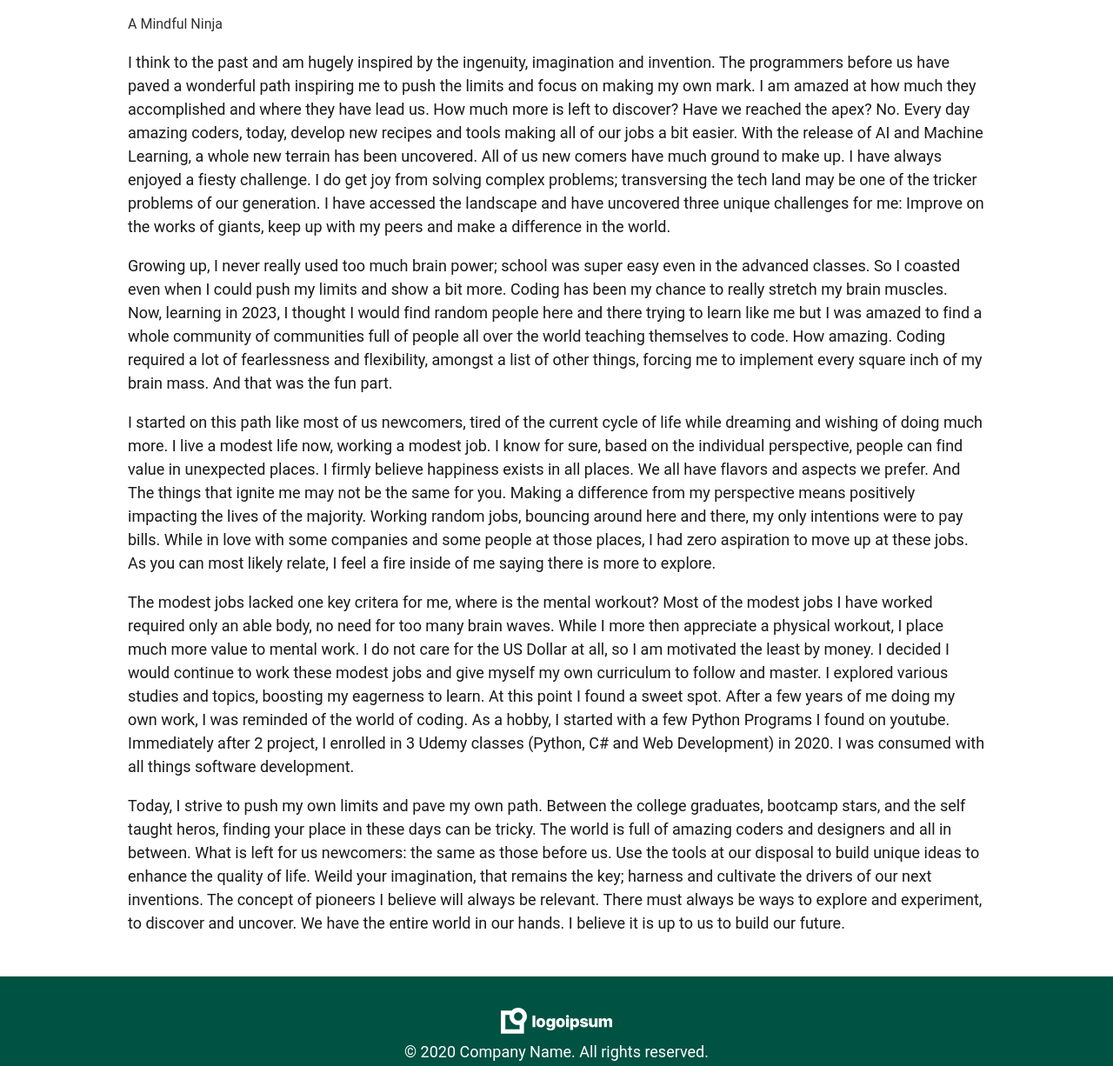
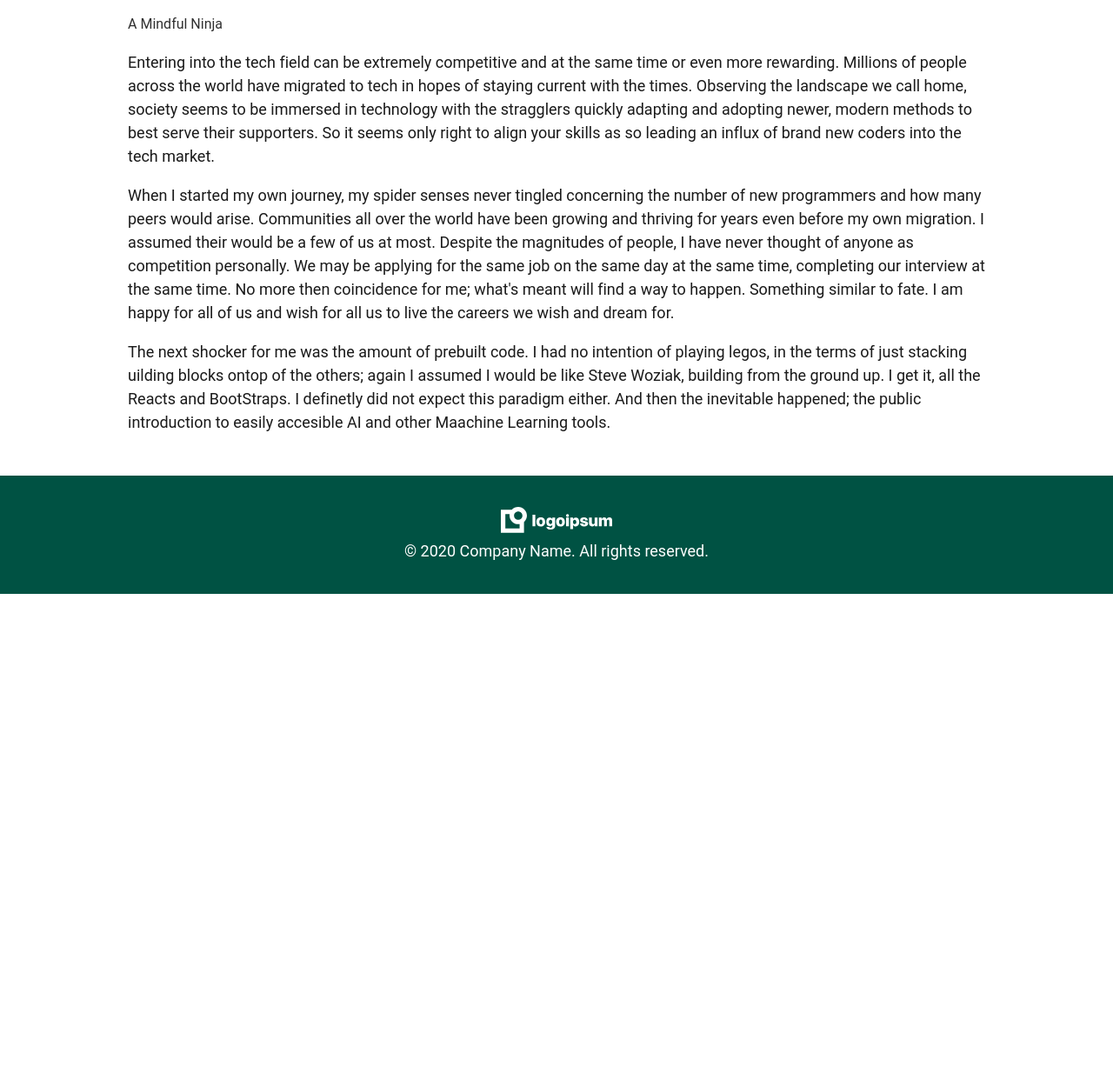
Before and after one commit to CEODemitri/To-Code, an Eleventy site: page src/blog/2023-11-09-my-first-article.md in a window 1280 px wide. Shown: the part 919-2145 px from the top of the page at 87% size. After the commit the page ends 1602 px from the top, so only its background shows below. Built offline with nearby package versions, Linux system fonts and the light colour scheme; Eleventy itself is replaced by a stand-in of ours; files that its build step writes are made by us from their sources.

Commit message:
working on the first blog, half way through first draft. devising a better routine and enjoying the time spent

```diff
--- a/src/blog/2023-11-09-my-first-article.md
+++ b/src/blog/2023-11-09-my-first-article.md
@@ -8,13 +8,13 @@ imageAlt: A Mindful Ninja
 description: I started this adventure as A Challenge to myself to be something different. The path has been exciting and eye-opening. How easy life may pass us by revealing new paradigms by the moment. What does our future hold in this turbelent era? One thing for sure, I will be an assest to the future society.
 ---
 
+<!-- proofread and up the ante. get live -->
 <!-- TODO 1: rewrite this blog and write complete at the bottom of the page-->
-I think to the past and am hugely inspired by the ingenuity, imagination and invention. The programmers before us have paved a wonderful path inspiring me to push the limits and focus on making my own mark. I am amazed at how much they accomplished and where they have lead us. How much more is left to discover? Have we reached the apex? No. Every day amazing coders, today, develop new recipes and tools making all of our jobs a bit easier. With the release of AI and Machine Learning, a whole new terrain has been uncovered. All of us new comers have much ground to make up. I have always enjoyed a fiesty challenge. I do get joy from solving complex problems; transversing the tech land may be one of the tricker problems of our generation. I have accessed the landscape and have uncovered three unique challenges for me: Improve on the works of giants, keep up with my peers and make a difference in the world.
+<!-- for the first blog, my idea is to get the ball rolling with this site. I have a few plans to implement. this first blog must set the foundation for this iteration of the site(even though it will be seen last when listed, more personal) -->
+<!-- topic: in the beginning: as coders what is our motivation, what may we accomplish, the state of the coding community -->
+Entering into the tech field can be extremely competitive and at the same time or even more rewarding. Millions of people across the world have migrated to tech in hopes of staying current with the times. Observing the landscape we call home, society seems to be immersed in technology with the stragglers quickly adapting and adopting newer, modern methods to best serve their supporters. So it seems only right to align your skills as so leading an influx of brand new coders into the tech market.
 
-Growing up, I never really used too much brain power; school was super easy even in the advanced classes. So I coasted even when I could push my limits and show a bit more. Coding has been my chance to really stretch my brain muscles. Now, learning in 2023, I thought I would find random people here and there trying to learn like me but I was amazed to find a whole community of communities full of people all over the world teaching themselves to code. How amazing. Coding required a lot of fearlessness and flexibility, amongst a list of other things, forcing me to implement every square inch of my brain mass. And that was the fun part.
+When I started my own journey, my spider senses never tingled concerning the number of new programmers and how many peers would arise. Communities all over the world have been growing and thriving for years even before my own migration. I assumed their would be a few of us at most. Despite the magnitudes of people, I have never thought of anyone as competition personally. We may be applying for the same job on the same day at the same time, completing our interview at the same time. No more then coincidence for me; what's meant will find a way to happen. Something similar to fate. I am happy for all of us and wish for all us to live the careers we wish and dream for.
 
-I started on this path like most of us newcomers, tired of the current cycle of life while dreaming and wishing of doing much more. I live a modest life now, working a modest job. I know for sure, based on the individual perspective, people can find value in unexpected places. I firmly believe happiness exists in all places. We all have flavors and aspects we prefer. And The things that ignite me may not be the same for you. Making a difference from my perspective means positively impacting the lives of the majority. Working random jobs, bouncing around here and there, my only intentions were to pay bills. While in love with some companies and some people at those places, I had zero aspiration to move up at these jobs. As you can most likely relate, I feel a fire inside of me saying there is more to explore.
-
-The modest jobs lacked one key critera for me, where is the mental workout? Most of the modest jobs I have worked required only an able body, no need for too many brain waves. While I more then appreciate a physical workout, I place much more value to mental work. I do not care for the US Dollar at all, so I am motivated the least by money. I decided I would continue to work these modest jobs and give myself my own curriculum to follow and master. I explored various studies and topics, boosting my eagerness to learn. At this point I found a sweet spot. After a few years of me doing my own work, I was reminded of the world of coding. As a hobby, I started with a few Python Programs I found on youtube. Immediately after 2 project, I enrolled in 3 Udemy classes (Python, C# and Web Development) in 2020. I was consumed with all things software development.
-
-Today, I strive to push my own limits and pave my own path. Between the college graduates, bootcamp stars, and the self taught heros, finding your place in these days can be tricky. The world is full of amazing coders and designers and all in between. What is left for us newcomers: the same as those before us. Use the tools at our disposal to build unique ideas to enhance the quality of life. Weild your imagination, that remains the key; harness and cultivate the drivers of our next inventions. The concept of pioneers I believe will always be relevant. There must always be ways to explore and experiment, to discover and uncover. We have the entire world in our hands. I believe it is up to us to build our future.
+<!-- is this blog meant to detail my personal journey or to relate to many -->
+The next shocker for me was the amount of prebuilt code. I had no intention of playing legos, in the terms of just stacking uilding blocks ontop of the others; again I assumed I would be like Steve Woziak, building from the ground up. I get it, all the Reacts and BootStraps. I definetly did not expect this paradigm either. And then the inevitable happened; the public introduction to easily accesible AI and other Maachine Learning tools.
```
Also changed, not shown: README.md.
